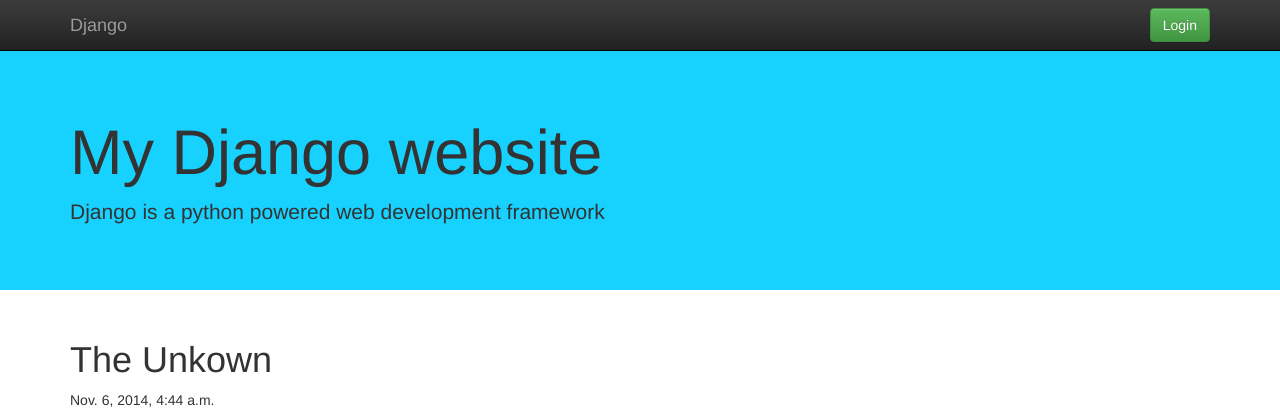
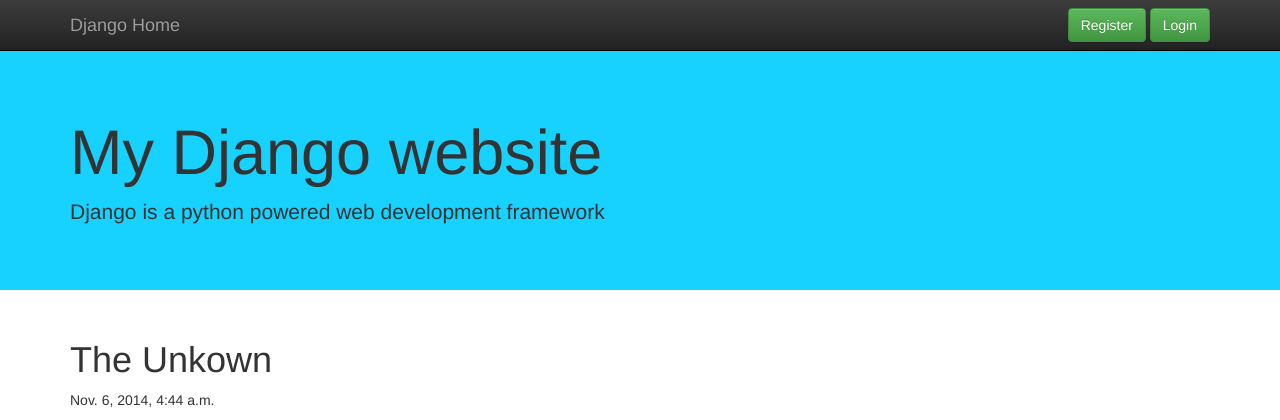
Before and after one commit to grantholly/code-guild, a Django app: a page that uses code-guild/demo/templates/base.html in a window 1280 px wide. Shown: the top 420 px of the page. Run offline with Django 3.2, Linux system fonts and the light colour scheme; data comes from the database, SQL or seed files in the repository; parts of the project's set-up code (start-up, migrations or seed data) failed here and were passed over; some libraries are stand-ins or nearby versions.

Commit message:
adding links to nav buttons to get around easier

```diff
--- a/code-guild/demo/templates/base.html
+++ b/code-guild/demo/templates/base.html
@@ -39,12 +39,13 @@
             <span class="icon-bar"></span>
             <span class="icon-bar"></span>
           </button>
-          <a class="navbar-brand" href="/">Django</a>
+          <a class="navbar-brand" href="/">Django Home</a>
         </div>
         <div id="navbar" class="navbar-collapse collapse">
           <form class="navbar-form navbar-right" role="form">
             <div class="form-group">
-            <a href="/login/"><button type="submit" class="btn btn-success">Login</button></a>
+	      <a class="btn btn-success" href="register/">Register</a>
+              <a class="btn btn-success" href="login/">Login</a>
           </form>
         </div><!--/.navbar-collapse -->
       </div>
```
